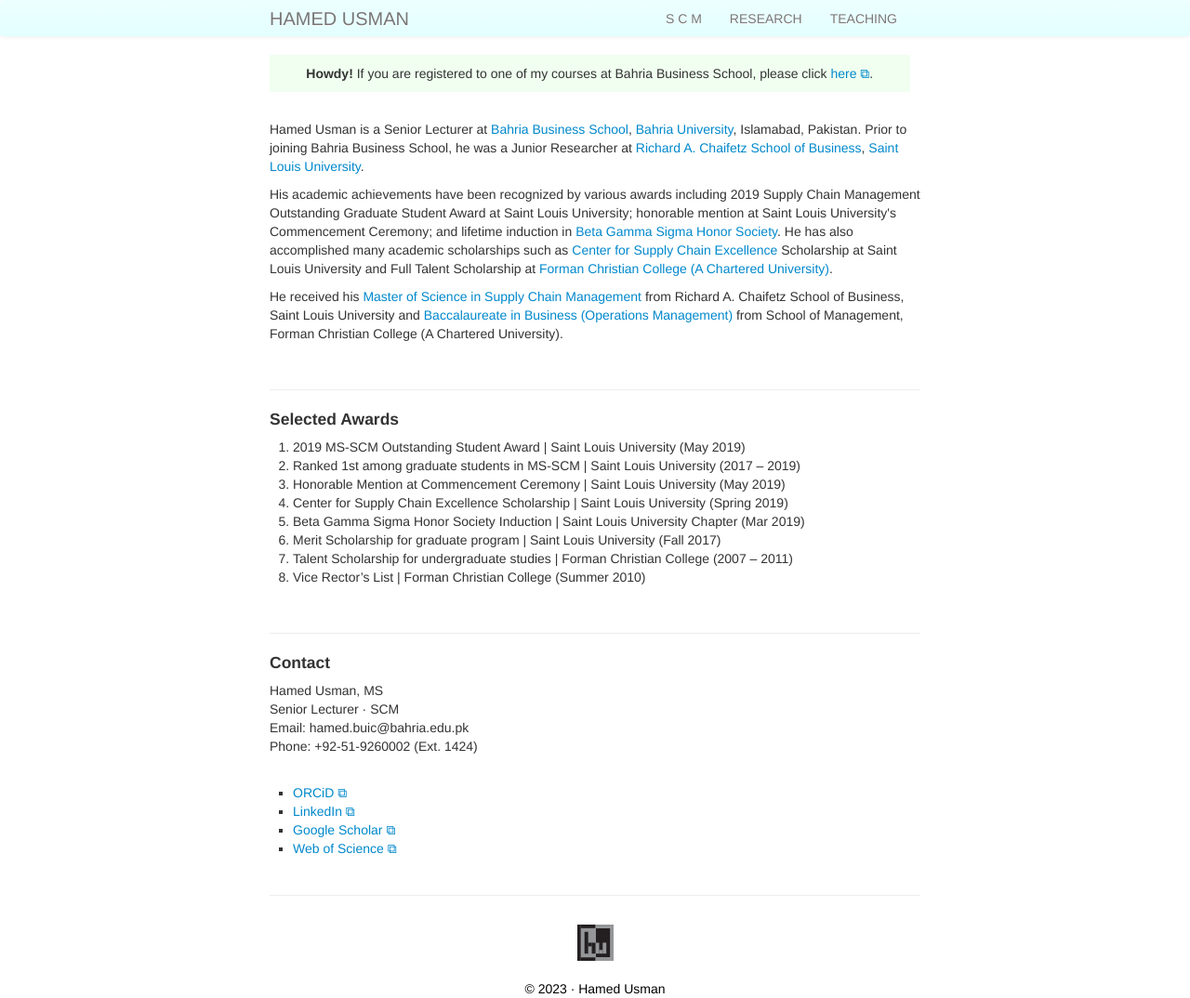
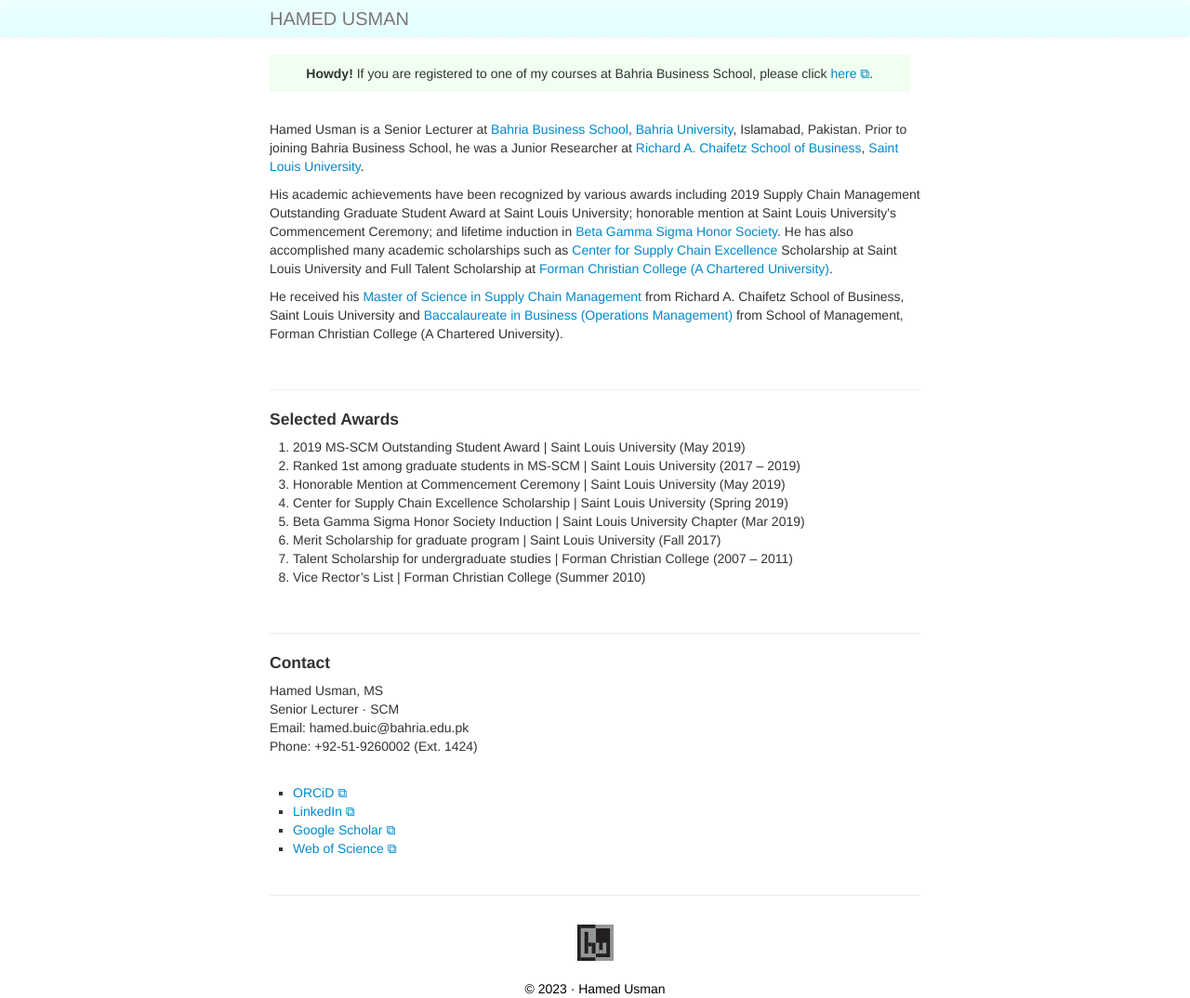
Before and after one commit to hamedusman/hamedusman.github.io, a Jekyll site: the page built from index.md, in a window 1280 px wide. Shown: the whole page at 93% size. Built offline with Jekyll 4.4.1, drawn with Linux system fonts in a browser that asks for light colours.

Commit message:
Update default.html

```diff
--- a/_includes/themes/twitter/default.html
+++ b/_includes/themes/twitter/default.html
@@ -35,10 +35,10 @@
         <div class="container-narrow">
           <a class="brand" href="{{ HOME_PATH }}">{{ site.title }}</a>
           <ul class="nav">
-            <li><a href="http://101scm.github.io"><p class="hover-underline-animation">S C M</p></a></li>
+            <!--<li><a href="http://101scm.github.io"><p class="hover-underline-animation">S C M</p></a></li>-->
             <!--<li><a href="{{ BASE_PATH }}/assets/résumé.pdf" rel="noopener noreferrer" target="_blank"><p class="hover-underline-animation">Résumé</p></a></li>-->
-            <li><a href="/pages/research"><p class="hover-underline-animation">RESEARCH</p></a></li>
-            <li><a href="/pages/teaching"><p class="hover-underline-animation">TEACHING</p></a></li>
+            <!--<li><a href="/pages/research"><p class="hover-underline-animation">RESEARCH</p></a></li>-->
+            <!--<li><a href="/pages/teaching"><p class="hover-underline-animation">TEACHING</p></a></li>-->
             <!--<li><a href="/pages/awards.html"><p class="hover-underline-animation">Awards</p></a></li>-->
             <!--<li><a href="https://scholar.google.com/citations?hl=en&user=wVuB9pAAAAAJ" rel="noopener noreferrer" target="_blank"><p class="hover-underline-animation">Google Scholar</p></a></li>-->
             <!--<li><a href="https://linkedin.com/in/hamedusman" rel="noopener noreferrer" target="_blank"><p class="hover-underline-animation">LinkedIn</p></a></li>-->
```
